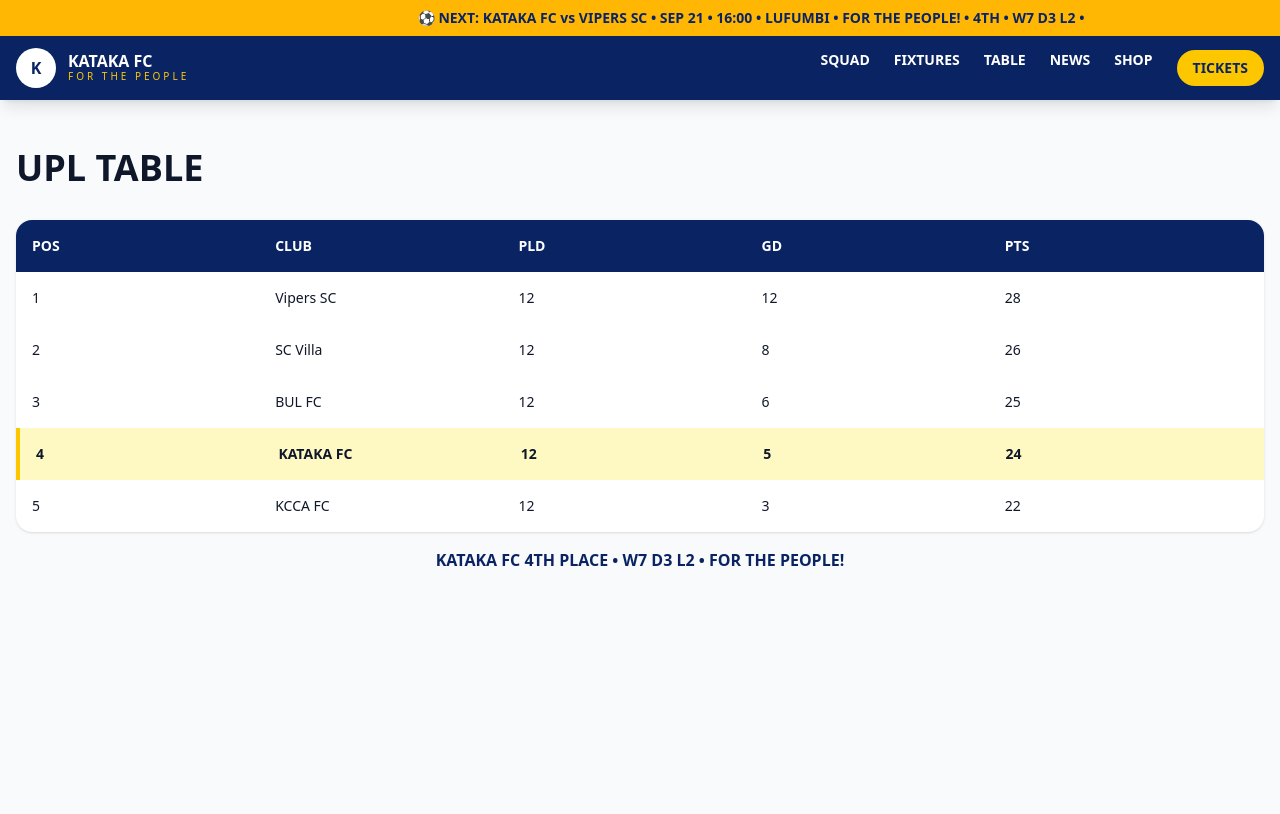
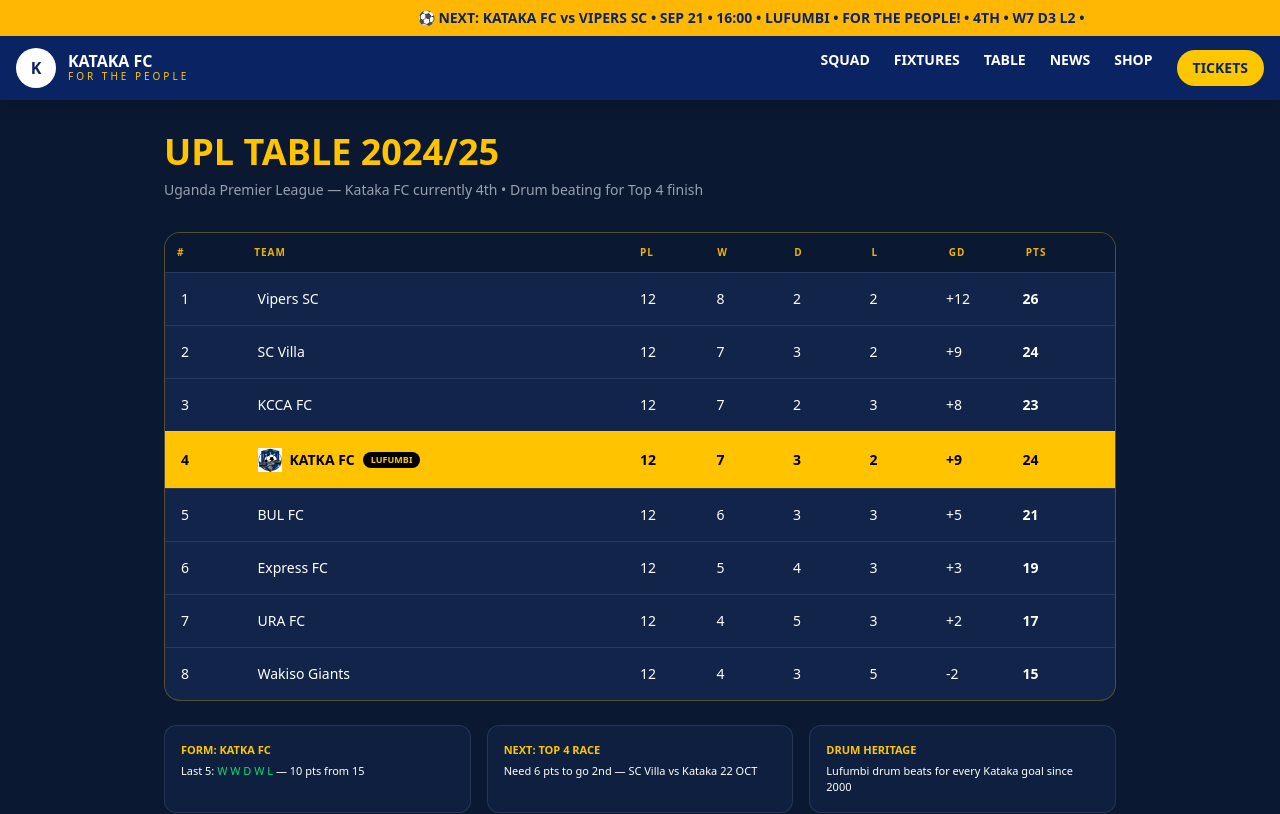
Before and after one commit to xoucho10/kataka-fc, a Next.js app: page /table in a window 1280 px wide. Shown: the top 814 px of the page. Built offline with nearby package versions, Linux system fonts and the light colour scheme.

Commit message:
table + results - Kataka 4th W7 D3 L2

```diff
--- a/src/app/results/page.tsx
+++ b/src/app/results/page.tsx
@@ -1 +1,47 @@
-export default function Page(){ return <div className="p-20 text-center"><h1 className="text-3xl font-bold">src/app/results/page.tsx</h1><p>Premium Kataka FC - Coming Soon</p></div> }
+"use client"
+import { useEffect, useState } from "react"
+import Link from "next/link"
+import { supabase } from "@/lib/supabase"
+
+export default function ResultsPage(){
+ const [results, setResults] = useState<any[]>([])
+ useEffect(()=>{
+  const fetchRes = async()=>{
+   const {data}= await supabase.from("fixtures").select("*").eq("status","finished").order("date",{ascending:false})
+   if(data) setResults(data)
+  }
+  fetchRes()
+ },[])
+
+ // Fallback static if no finished matches in DB yet
+ const display = results.length>0? results : [
+  {id:1, opponent:"BUL FC", home:true, date:"2024-10-12", home_score:2, away_score:1, competition:"UPL"},
+  {id:2, opponent:"Express FC", home:false, date:"2024-10-05", home_score:0, away_score:0, competition:"UPL"},
+  {id:3, opponent:"Vipers SC", home:true, date:"2024-09-28", home_score:1, away_score:2, competition:"UPL"},
+ ]
+
+ return(
+ <div className="min-h-screen bg-[#0A1931] text-white">
+  <div className="max-w-[1000px] mx-auto px-6 py-8">
+   <h1 className="text-4xl font-black text-[#FFC300]">RESULTS ARCHIVE</h1>
+   <p className="text-sm text-gray-400">Past matches, highlights, drum celebrations</p>
+
+   <div className="mt-8 space-y-4">
+    {display.map((r:any)=>(
+     <div key={r.id} className="bg-[#12244A] border border-white/10 rounded-xl p-5 flex justify-between items-center">
+      <div>
+       <p className="text-[10px] text-yellow-500">{r.competition} • {r.date}</p>
+       <p className="font-black">{r.home? `KATKA ${r.home_score} - ${r.away_score} ${r.opponent}` : `${r.opponent} ${r.home_score} - ${r.away_score} KATKA`}</p>
+       <p className="text-[11px] text-gray-400 mt-1">{r.home_score>r.away_score && r.home? "WIN • +3 pts • Drum beat" : r.home_score===r.away_score? "DRAW • +1 pt" : "LOSS"}</p>
+      </div>
+      <div className="flex gap-2">
+       <Link href={`/fixtures/${r.id}`} className="text-[11px] bg-[#0A1931] border border-white/20 px-4 py-2 rounded-full">MATCH CENTER</Link>
+       <button className="text-[11px] bg-[#FFC300] text-black px-4 py-2 rounded-full font-black">HIGHLIGHTS</button>
+      </div>
+     </div>
+    ))}
+   </div>
+  </div>
+ </div>
+ )
+}
--- a/src/app/table/page.tsx
+++ b/src/app/table/page.tsx
@@ -1,21 +1,47 @@
-export default function TablePage() {
-  const table = [
-    { pos:1, club:'Vipers SC', pld:12, gd:12, pts:28 },
-    { pos:2, club:'SC Villa', pld:12, gd:8, pts:26 },
-    { pos:3, club:'BUL FC', pld:12, gd:6, pts:25 },
-    { pos:4, club:'KATAKA FC', pld:12, gd:5, pts:24, highlight:true },
-    { pos:5, club:'KCCA FC', pld:12, gd:3, pts:22 },
-  ]
-  return (
-    <div className="mx-auto max-w-7xl px-4 py-12">
-      <h1 className="text-4xl font-black">UPL TABLE</h1>
-      <div className="bg-white rounded-2xl shadow mt-8 overflow-hidden">
-        <div className="grid grid-cols-5 bg-[#0a2463] text-white p-4 font-bold text-sm"><p>POS</p><p>CLUB</p><p>PLD</p><p>GD</p><p>PTS</p></div>
-        {table.map(t=>(
-          <div key={t.pos} className={`grid grid-cols-5 p-4 text-sm ${t.highlight? 'bg-yellow-100 font-black border-l-4 border-yellow-400':''}`}><p>{t.pos}</p><p>{t.club}</p><p>{t.pld}</p><p>{t.gd}</p><p>{t.pts}</p></div>
-        ))}
+"use client"
+import { useEffect, useState } from "react"
+
+const UPL_TABLE = [
+ { pos:1, team:"Vipers SC", pl:12, w:8, d:2, l:2, gd:12, pts:26 },
+ { pos:2, team:"SC Villa", pl:12, w:7, d:3, l:2, gd:9, pts:24 },
+ { pos:3, team:"KCCA FC", pl:12, w:7, d:2, l:3, gd:8, pts:23 },
+ { pos:4, team:"KATKA FC", pl:12, w:7, d:3, l:2, gd:9, pts:24, isKataka:true },
+ { pos:5, team:"BUL FC", pl:12, w:6, d:3, l:3, gd:5, pts:21 },
+ { pos:6, team:"Express FC", pl:12, w:5, d:4, l:3, gd:3, pts:19 },
+ { pos:7, team:"URA FC", pl:12, w:4, d:5, l:3, gd:2, pts:17 },
+ { pos:8, team:"Wakiso Giants", pl:12, w:4, d:3, l:5, gd:-2, pts:15 },
+]
+
+export default function TablePage(){
+ return(
+ <div className="min-h-screen bg-[#0A1931] text-white">
+  <div className="max-w-[1000px] mx-auto px-6 py-8">
+   <h1 className="text-4xl font-black text-[#FFC300]">UPL TABLE 2024/25</h1>
+   <p className="text-sm text-gray-400 mt-2">Uganda Premier League — Kataka FC currently 4th • Drum beating for Top 4 finish</p>
+
+   <div className="mt-8 bg-[#12244A] border border-yellow-500/30 rounded-2xl overflow-hidden">
+    <div className="grid grid-cols-12 bg-[#0A1931] p-3 text-[10px] font-black tracking-widest text-yellow-500">
+     <div className="col-span-1">#</div><div className="col-span-5">TEAM</div><div className="col-span-1">PL</div><div className="col-span-1">W</div><div className="col-span-1">D</div><div className="col-span-1">L</div><div className="col-span-1">GD</div><div className="col-span-1">PTS</div>
+    </div>
+    {UPL_TABLE.map(row=>(
+     <div key={row.pos} className={`grid grid-cols-12 p-4 text-sm border-t border-white/10 items-center ${row.isKataka?'bg-[#FFC300] text-black font-black':''}`}>
+      <div className="col-span-1">{row.pos}</div>
+      <div className="col-span-5 flex items-center gap-2">
+       {row.isKataka && <img src="/logo.png" className="w-6 h-6"/>}
+       {row.team}
+       {row.isKataka && <span className="text-[9px] bg-black text-yellow-400 px-2 py-0.5 rounded-full">LUFUMBI</span>}
       </div>
-      <p className="mt-4 text-center font-bold text-[#0a2463]">KATAKA FC 4TH PLACE • W7 D3 L2 • FOR THE PEOPLE!</p>
-    </div>
-  )
+      <div className="col-span-1">{row.pl}</div><div className="col-span-1">{row.w}</div><div className="col-span-1">{row.d}</div><div className="col-span-1">{row.l}</div><div className="col-span-1">{row.gd>0?`+${row.gd}`:row.gd}</div><div className="col-span-1 font-black">{row.pts}</div>
+     </div>
+    ))}
+   </div>
+
+   <div className="mt-6 grid md:grid-cols-3 gap-4 text-[11px]">
+    <div className="bg-[#12244A]/60 p-4 rounded-xl border border-white/10"><p className="text-yellow-400 font-bold">FORM: KATKA FC</p><p className="mt-1">Last 5: <span className="text-green-400">W W D W L</span> — 10 pts from 15</p></div>
+    <div className="bg-[#12244A]/60 p-4 rounded-xl border border-white/10"><p className="text-yellow-400 font-bold">NEXT: TOP 4 RACE</p><p className="mt-1">Need 6 pts to go 2nd — SC Villa vs Kataka 22 OCT</p></div>
+    <div className="bg-[#12244A]/60 p-4 rounded-xl border border-white/10"><p className="text-yellow-400 font-bold">DRUM HERITAGE</p><p className="mt-1">Lufumbi drum beats for every Kataka goal since 2000</p></div>
+   </div>
+  </div>
+ </div>
+ )
 }
```
